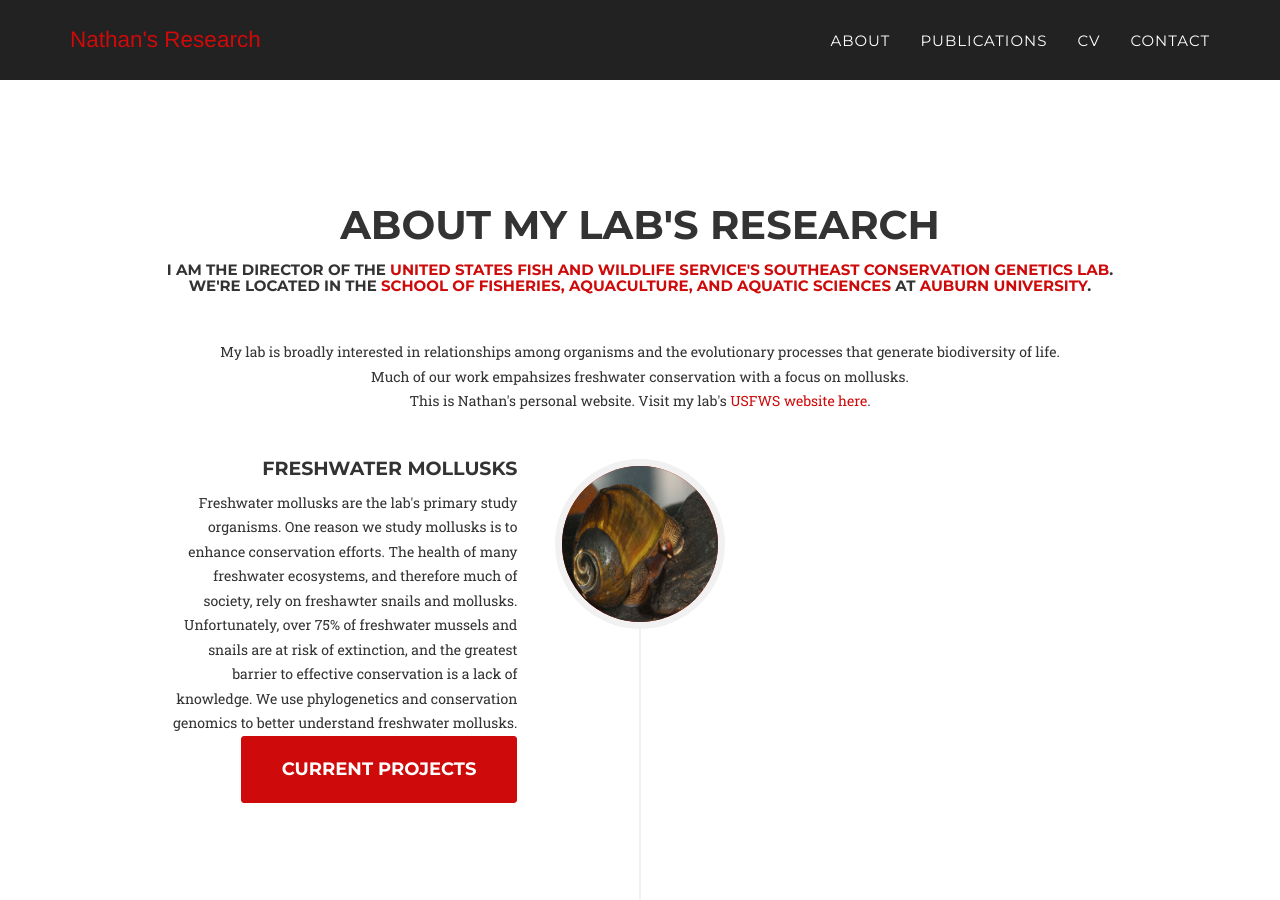
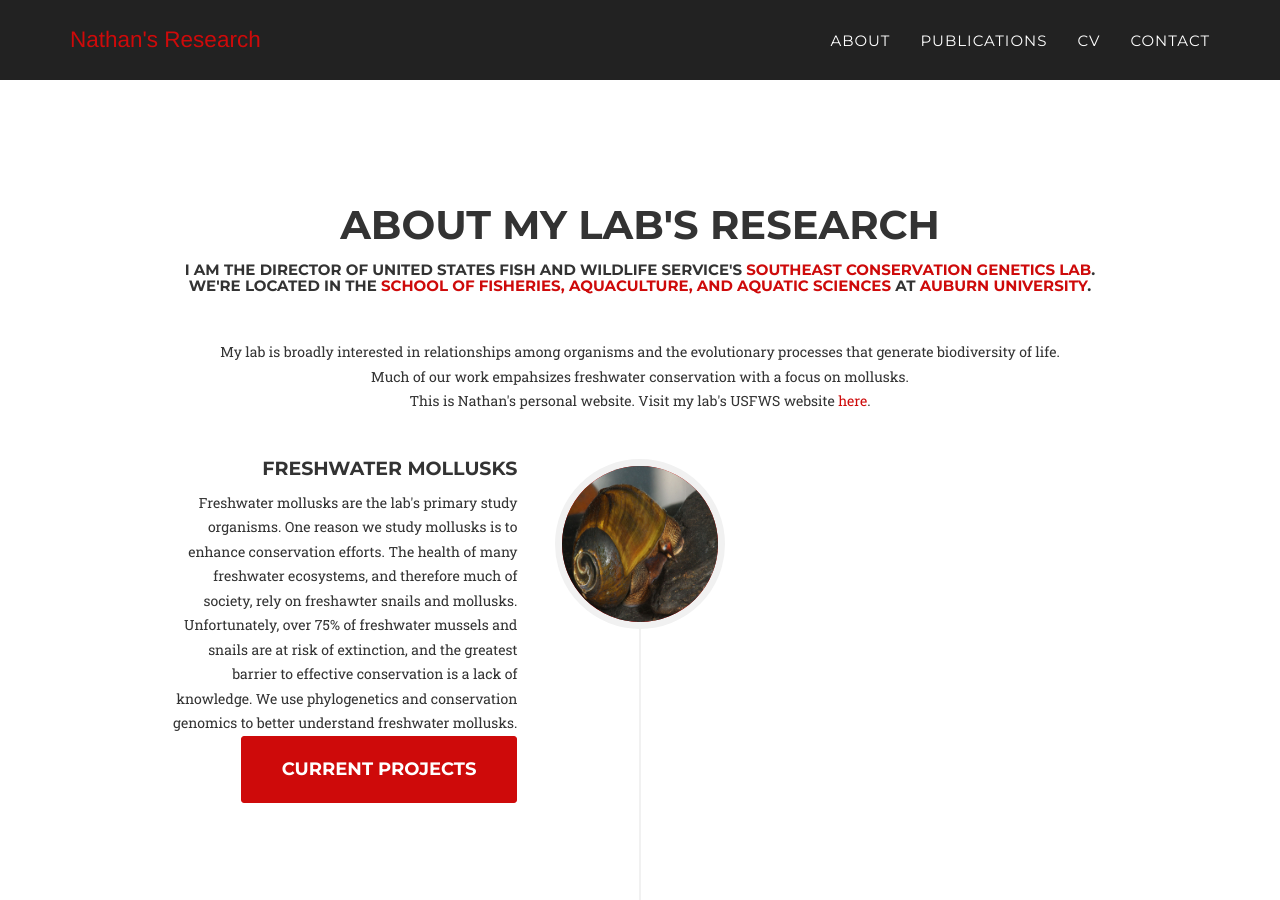
Before and after one commit to NathanWhelan/nathanwhelan.github.io, a Jekyll site: the page built from index.html, in a window 1280 px wide and 900 px high, scrolled down 705 px. Built offline with Jekyll 4.4.1, drawn with Linux system fonts in a browser that asks for light colours; some web fonts are replaced.

Commit message:
Update about.html

```diff
--- a/_includes/about.html
+++ b/_includes/about.html
@@ -4,9 +4,9 @@
             <div class="row">
                 <div class="col-lg-12 text-center">
                     <h2 class="section-heading">About My Lab's Research</h2>
-                    <h5>I am the Director of the <a href="https://www.fws.gov/southeast/warm-springs-fish-technology-center/conservation-genetics-lab/">United States Fish and Wildlife Service's Southeast Conservation Genetics Lab</a>.</br>We're located in the <a href="http://sfaas.auburn.edu">School of Fisheries, Aquaculture, and Aquatic Sciences</a> at <a href="http://auburn.edu">Auburn University</a>.</h5>
+                    <h5>I am the Director of United States Fish and Wildlife Service's <a href="https://www.fws.gov/southeast/warm-springs-fish-technology-center/conservation-genetics-lab/">Southeast Conservation Genetics Lab</a>.</br>We're located in the <a href="http://sfaas.auburn.edu">School of Fisheries, Aquaculture, and Aquatic Sciences</a> at <a href="http://auburn.edu">Auburn University</a>.</h5>
 		    <p></br></p>
-	            <p>My lab is broadly interested in relationships among organisms and the evolutionary processes that generate biodiversity of life.</br>Much of our work empahsizes freshwater conservation with a focus on mollusks.</br></b>This is Nathan's personal website. Visit my lab's <a href="https://www.fws.gov/southeast/warm-springs-fish-technology-center/conservation-genetics-lab/">USFWS website here</a>.</p>
+	            <p>My lab is broadly interested in relationships among organisms and the evolutionary processes that generate biodiversity of life.</br>Much of our work empahsizes freshwater conservation with a focus on mollusks.</br></b>This is Nathan's personal website. Visit my lab's USFWS website <a href="https://www.fws.gov/southeast/warm-springs-fish-technology-center/conservation-genetics-lab/">here</a>.</p>
 		    <p></br></p>
                 </div>
             </div>
```
